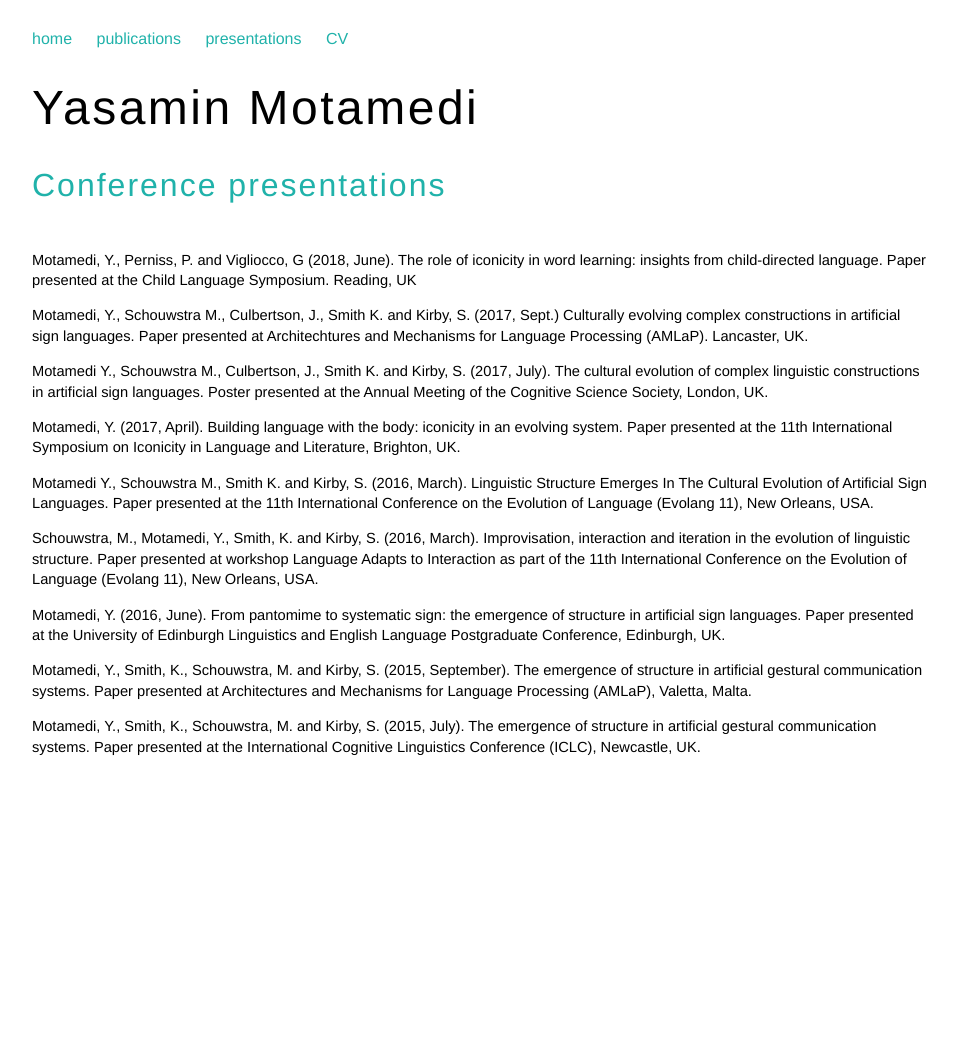
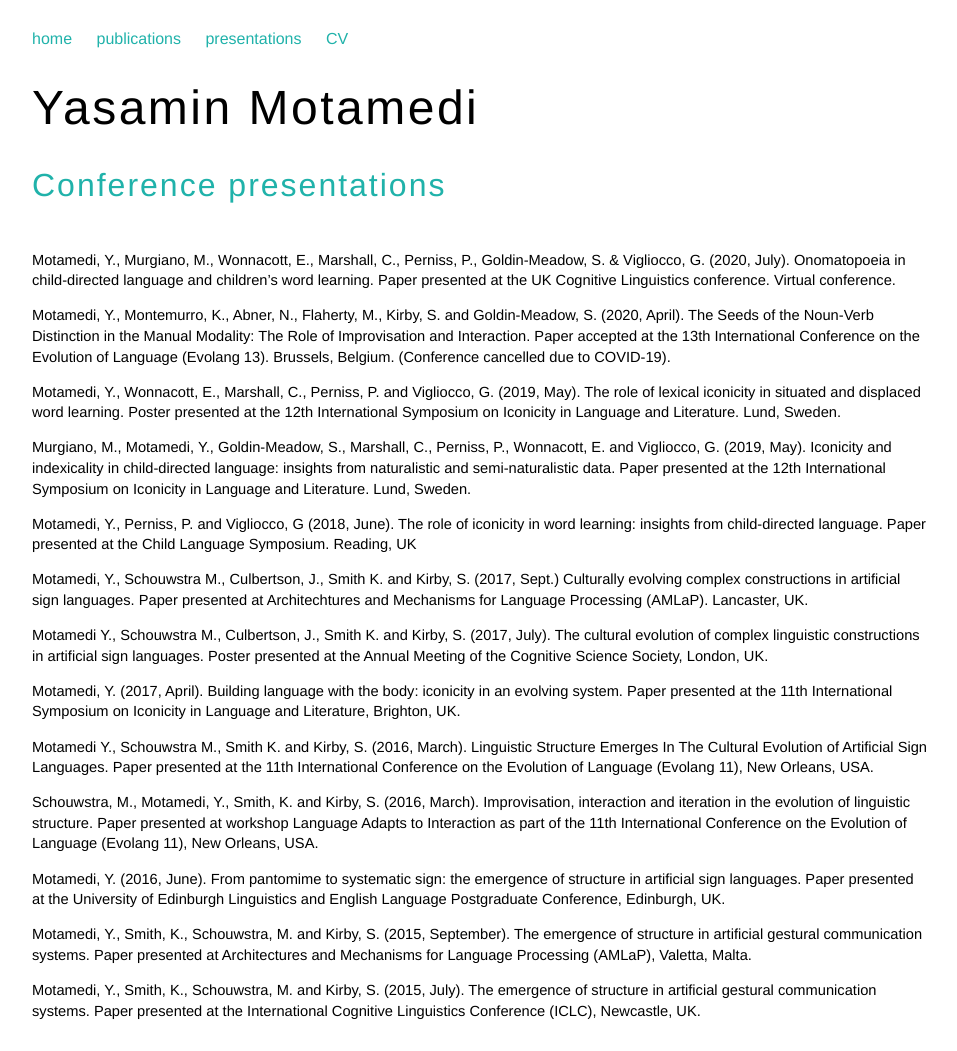
Before and after one commit to ymotamedi/ymotamedi.github.io, a Jekyll site: the page built from presentations.html, in a window 1280 px wide. Shown: the whole page, without its empty margins (160-1117 px from the left). Built offline with Jekyll 4.4.1, drawn with Linux system fonts in a browser that asks for light colours; before the commit the page ends 900 px from its top, so only the background shows below that.

Commit message:
Update presentations.html

```diff
--- a/presentations.html
+++ b/presentations.html
@@ -3,6 +3,21 @@ layout: others
 title: Presentations
 ---
 <h2>Conference presentations</h2>
+
+<p>Motamedi, Y., Murgiano, M., Wonnacott, E., Marshall, C., Perniss, P., Goldin-Meadow, S. & Vigliocco, G. (2020, July).
+  Onomatopoeia in child-directed language and children’s word learning. Paper presented at the UK Cognitive Linguistics conference. Virtual conference.</p>
+
+<p>Motamedi, Y., Montemurro, K., Abner, N., Flaherty, M., Kirby, S. and Goldin-Meadow, S. (2020, April).
+  The Seeds of the Noun-Verb Distinction in the Manual Modality: The Role of Improvisation and Interaction.
+  Paper accepted at the 13th International Conference on the Evolution of Language (Evolang 13). Brussels, Belgium. (Conference cancelled due to COVID-19). </p>
+
+<p>Motamedi, Y., Wonnacott, E., Marshall, C., Perniss, P. and Vigliocco, G. (2019, May).
+  The role of lexical iconicity in situated and displaced word learning.
+  Poster presented at the 12th International Symposium on Iconicity in Language and Literature. Lund, Sweden.</p>
+
+<p>Murgiano, M., Motamedi, Y., Goldin-Meadow, S., Marshall, C., Perniss, P., Wonnacott, E. and Vigliocco, G. (2019, May).
+  Iconicity and indexicality in child-directed language: insights from naturalistic and semi-naturalistic data.
+  Paper presented at the 12th International Symposium on Iconicity in Language and Literature. Lund, Sweden.</p>
 
 <p>Motamedi, Y., Perniss, P. and Vigliocco, G (2018, June). The role of iconicity in word learning: insights from child-directed language. Paper presented at the Child Language Symposium.
 Reading, UK</p>
```
